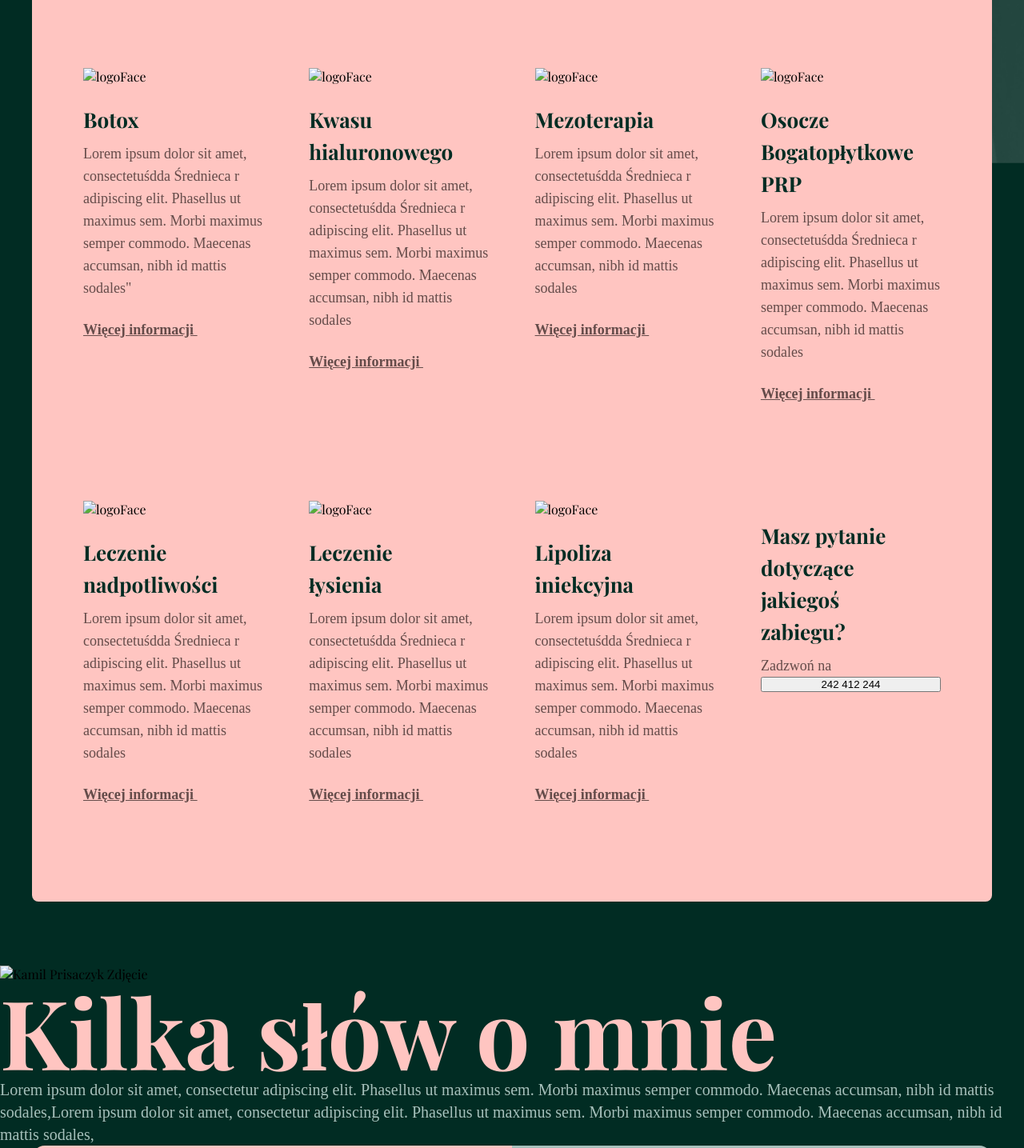
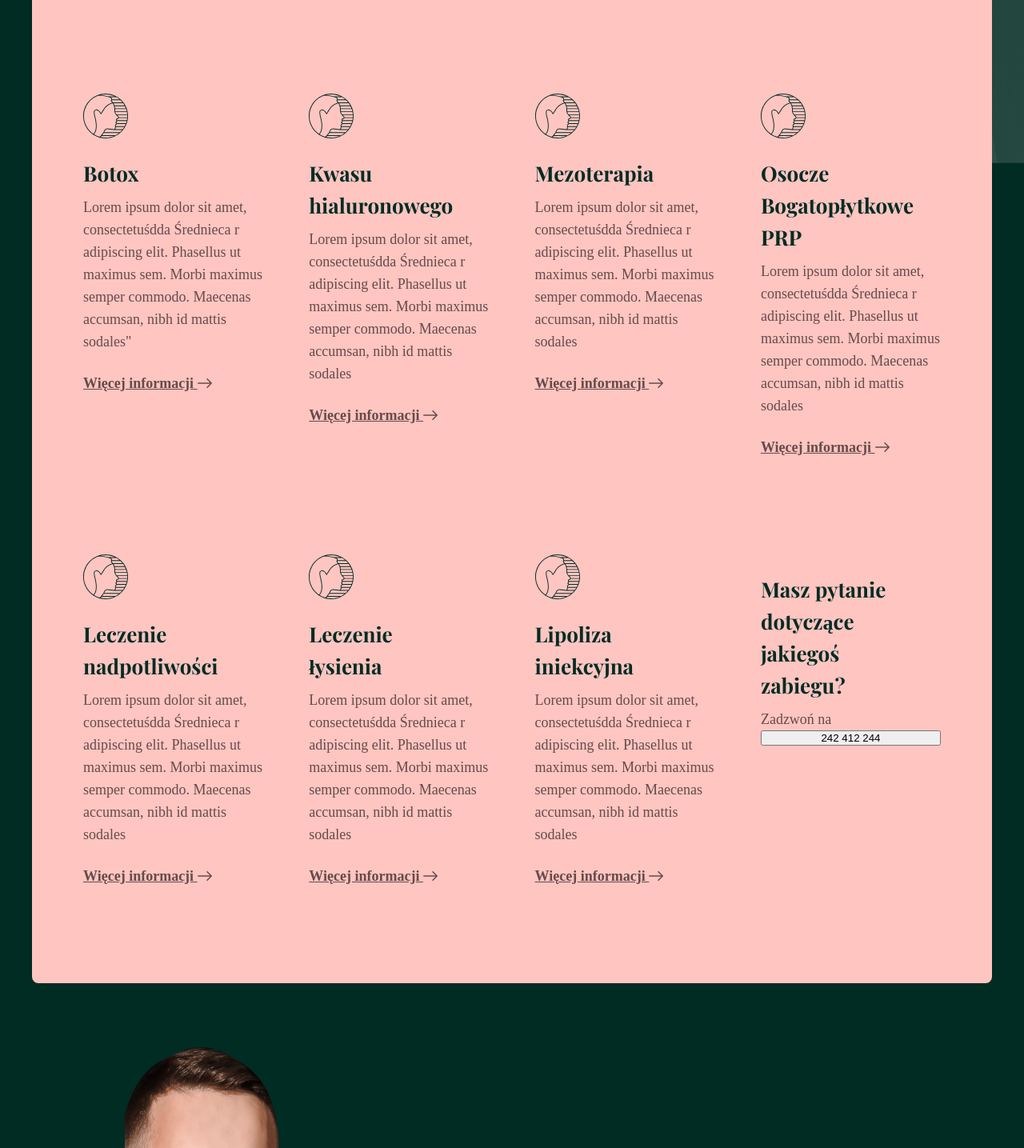
Before and after one commit to smiechowskitomasz/estetyka, a plain HTML site: page index.html in a window 1280 px wide. Shown: the part 1215-2650 px from the top of the page at 80% size. Drawn offline with nearby package versions, Linux system fonts and the light colour scheme; files that its build step writes are made by us from their sources; the site is published under a folder, as on GitHub Pages, so addresses that start at the root find nothing; files whose address does not match are found by name; a web font is replaced by a local one.

Commit message:
Add files via upload

```diff
--- a/index.html
+++ b/index.html
@@ -12,7 +12,7 @@
     <div class="wrapper">
       <nav class="nav">
         <div class="nav__logo">
-          <img src="/icons/kamilprusaczykLogo.svg" alt="page logo" />
+          <img src="icons/kamilprusaczykLogo.svg" alt="page logo" />
         </div>
         <ul class="nav__list">
           <li class="nav__item">Oferta</li>
@@ -20,7 +20,7 @@
           <li class="nav__item">Cennik</li>
           <li class="nav__item">Kontakt</li>
           <li class="nav__item">
-            <img src="/icons/facebookPinkIcon.svg" alt="facebook logo" />
+            <img src="icons/facebookPinkIcon.svg" alt="facebook logo" />
           </li>
         </ul>
       </nav>
@@ -39,45 +39,45 @@
         <p class="ourServices__paragraph">Lorem ipsum dolor sit amet, consectetur adipiscing elit. Phasellus ut maximus sem. Morbi maximus semper commodo. Maecenas accumsan, nibh id mattis sodales,</p>
 
         <div class="ourServices__service">
-          <img src="/icons/faceLogo.svg" class='ourServices__icon' alt="logoFace">
+          <img src="icons/faceLogo.svg" class='ourServices__icon' alt="logoFace">
           <h3 class="ourServices__serviceheader">Botox</h3>
           <p class="ourServices__servicedescripton">Lorem ipsum dolor sit amet, consectetuśdda Średnieca r adipiscing elit. Phasellus ut maximus sem. Morbi maximus semper commodo. Maecenas accumsan, nibh id mattis sodales"</p>
-          <button class="ourServices__readMoreButton">Więcej informacji <img src="/icons/rightArrow.svg" alt=""></button>
+          <button class="ourServices__readMoreButton">Więcej informacji <img src="icons/rightArrow.svg" alt=""></button>
         </div>
         <div class="ourServices__service">
-          <img src="/icons/faceLogo.svg" class='ourServices__icon' alt="logoFace">
+          <img src="icons/faceLogo.svg" class='ourServices__icon' alt="logoFace">
           <h3 class="ourServices__serviceheader">Kwasu hialuronowego</h3>
           <p class="ourServices__servicedescripton">Lorem ipsum dolor sit amet, consectetuśdda Średnieca r adipiscing elit. Phasellus ut maximus sem. Morbi maximus semper commodo. Maecenas accumsan, nibh id mattis sodales</p>
-          <button class="ourServices__readMoreButton">Więcej informacji <img src="/icons/rightArrow.svg" alt=""></button>
+          <button class="ourServices__readMoreButton">Więcej informacji <img src="icons/rightArrow.svg" alt=""></button>
         </div>
         <div class="ourServices__service">
-          <img class='ourServices__icon' src="/icons/faceLogo.svg" alt="logoFace">
+          <img class='ourServices__icon' src="icons/faceLogo.svg" alt="logoFace">
           <h3 class="ourServices__serviceheader">Mezoterapia </h3>
           <p class="ourServices__servicedescripton">Lorem ipsum dolor sit amet, consectetuśdda Średnieca r adipiscing elit. Phasellus ut maximus sem. Morbi maximus semper commodo. Maecenas accumsan, nibh id mattis sodales</p>
-          <button class="ourServices__readMoreButton">Więcej informacji <img src="/icons/rightArrow.svg" alt=""></button>
+          <button class="ourServices__readMoreButton">Więcej informacji <img src="icons/rightArrow.svg" alt=""></button>
         </div>
         <div class="ourServices__service">
-          <img src="/icons/faceLogo.svg" alt="logoFace" class='ourServices__icon'>
+          <img src="icons/faceLogo.svg" alt="logoFace" class='ourServices__icon'>
           <h3 class="ourServices__serviceheader">Osocze Bogatopłytkowe PRP</h3>
           <p class="ourServices__servicedescripton">Lorem ipsum dolor sit amet, consectetuśdda Średnieca r adipiscing elit. Phasellus ut maximus sem. Morbi maximus semper commodo. Maecenas accumsan, nibh id mattis sodales</p>
-          <button class="ourServices__readMoreButton">Więcej informacji <img src="/icons/rightArrow.svg" alt=""></button></div>
+          <button class="ourServices__readMoreButton">Więcej informacji <img src="icons/rightArrow.svg" alt=""></button></div>
 
         <div class="ourServices__service">
-          <img src="/icons/faceLogo.svg" alt="logoFace" class='ourServices__icon'>
+          <img src="icons/faceLogo.svg" alt="logoFace" class='ourServices__icon'>
           <h3 class="ourServices__serviceheader">Leczenie nadpotliwości </h3>
           <p class="ourServices__servicedescripton">Lorem ipsum dolor sit amet, consectetuśdda Średnieca r adipiscing elit. Phasellus ut maximus sem. Morbi maximus semper commodo. Maecenas accumsan, nibh id mattis sodales</p>
-          <button class="ourServices__readMoreButton">Więcej informacji <img src="/icons/rightArrow.svg" alt=""></button>
+          <button class="ourServices__readMoreButton">Więcej informacji <img src="icons/rightArrow.svg" alt=""></button>
         </div>
         <div class="ourServices__service">
-          <img src="/icons/faceLogo.svg" alt="logoFace" class='ourServices__icon'>
+          <img src="icons/faceLogo.svg" alt="logoFace" class='ourServices__icon'>
           <h3 class="ourServices__serviceheader">Leczenie łysienia</h3>
           <p class="ourServices__servicedescripton">Lorem ipsum dolor sit amet, consectetuśdda Średnieca r adipiscing elit. Phasellus ut maximus sem. Morbi maximus semper commodo. Maecenas accumsan, nibh id mattis sodales</p>
-          <button class="ourServices__readMoreButton">Więcej informacji <img src="/icons/rightArrow.svg" alt=""></button></div>
+          <button class="ourServices__readMoreButton">Więcej informacji <img src="icons/rightArrow.svg" alt=""></button></div>
         <div class="ourServices__service">
-          <img src="/icons/faceLogo.svg" alt="logoFace" class='ourServices__icon'>
+          <img src="icons/faceLogo.svg" alt="logoFace" class='ourServices__icon'>
           <h3 class="ourServices__serviceheader">Lipoliza iniekcyjna</h3>
           <p class="ourServices__servicedescripton">Lorem ipsum dolor sit amet, consectetuśdda Średnieca r adipiscing elit. Phasellus ut maximus sem. Morbi maximus semper commodo. Maecenas accumsan, nibh id mattis sodales</p>
-          <button class="ourServices__readMoreButton">Więcej informacji <img src="/icons/rightArrow.svg" alt=""></button>
+          <button class="ourServices__readMoreButton">Więcej informacji <img src="icons/rightArrow.svg" alt=""></button>
         </div>
         <div class="ourServices__service">
           <h3 class="ourServices__serviceheader">Masz pytanie dotyczące jakiegoś zabiegu?</h3>
@@ -86,7 +86,7 @@
         </div>
       </main>
       <section class="aboutMe">
-        <img src="/img/kamilprusaczykfoto.png" alt="Kamil Prisaczyk Zdjęcie" class="aboutMe__img">
+        <img src="img/kamilprusaczykfoto.png" alt="Kamil Prisaczyk Zdjęcie" class="aboutMe__img">
         <h2 class="aboutMe__header">Kilka słów o mnie</h2>
         <h2 class="aboutMe__paragraph">Lorem ipsum dolor sit amet, consectetur adipiscing elit. Phasellus ut maximus sem. Morbi maximus semper commodo. Maecenas accumsan, nibh id mattis sodales,Lorem ipsum dolor sit amet, consectetur adipiscing elit. Phasellus ut maximus sem. Morbi maximus semper commodo. Maecenas accumsan, nibh id mattis sodales,</h2>
       </section>
@@ -106,7 +106,7 @@
         <div class="priceListContact__wrapper priceListContact__wrapper--kontakt">
             <h2 class="priceListContact__header">Kontakt</h2>
             <p class="priceListContact__contactParagraph">Lorem ipsum dolor sit amet, consectetur adipiscing elit. Phasellus ut maximus sem. Morbi maximus semper commodo.</p>
-            <p class="priceListContact__contact">+48 620 294 252
+            <p class="priceListContact__contact priceListContact__contact--changeMargin">+48 620 294 252
               </p>
             <p class="priceListContact__contact">recepcja@gabinet.pl</p>
             <p class="priceListContact__contact">ul. Kapucyńska 15
@@ -114,7 +114,7 @@
         </div>
       </article>
       <footer class="footer">
-        <img src="/icons/tomoStudioLogo.svg" alt="Logo Tomo Studio">
+        <img src="icons/tomoStudioLogo.svg" alt="Logo Tomo Studio">
         <span class="footer__span">Projekt i realizacja</span>
         <span class="footer__copyrights">Copyrights by Kamil Prusaczyk. All Rights reserved</span>
       </footer>
```
